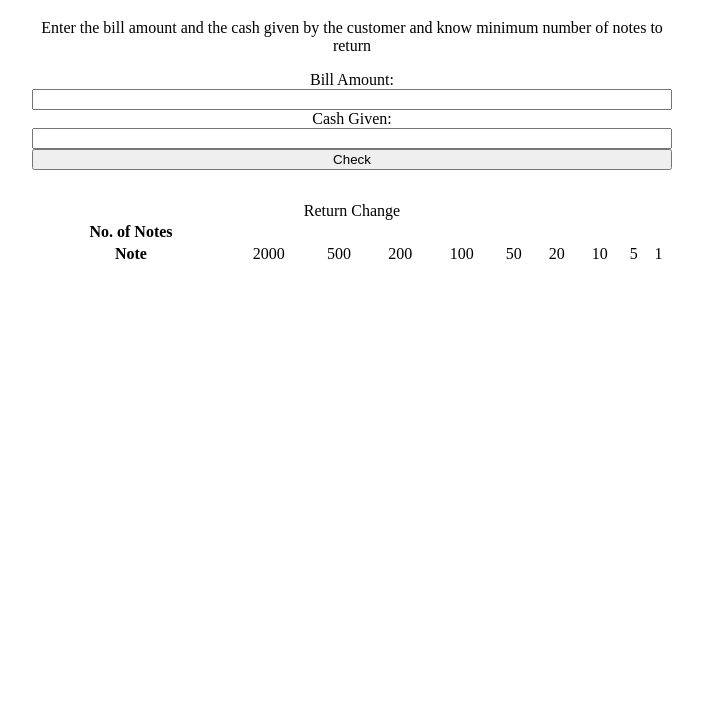
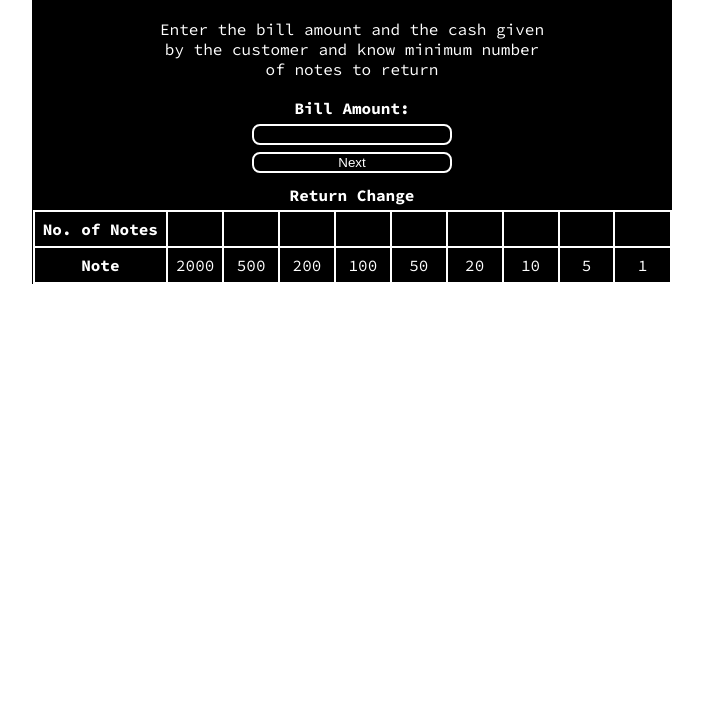
Before and after one commit to aniketozarkar/cash-register, a plain HTML site: page index.html in a window 1280 px wide. Shown: the part 85-800 px from the top of the page, without its empty margins (288-991 px from the left). Drawn offline with Linux system fonts and the light colour scheme.

Commit message:
feat: css added

```diff
--- a/app.js
+++ b/app.js
@@ -1,12 +1,22 @@
 const billAmount = document.querySelector("#bill-amount");
+const nextButton = document.querySelector("#next-button");
 const cashGiven = document.querySelector("#cash-given");
 const checkButton = document.querySelector("#check-button");
 const errorMessage = document.querySelector("#error-message");
 const noOfNotes = document.querySelectorAll(".no-of-notes");
+const hiddenItems = document.querySelectorAll(".hide");
 
 const availableNotes = [2000,500,200,100,50,20,10,5,1];
 
-checkButton.addEventListener("click", function validate() {
+nextButton.addEventListener("click", function onNextValidate() {
+    if (billAmount.value > 0) {
+        for (hiddenItem of hiddenItems) {
+            hiddenItem.style.display = "block";
+        }
+    }
+});
+
+checkButton.addEventListener("click", function onCheckValidate() {
     errorMessage.style.display = "none";
     if (billAmount.value > 0){
         if(cashGiven.value >= billAmount.value){
--- a/index.html
+++ b/index.html
@@ -14,10 +14,10 @@
 
         <label for="bill-amount">Bill Amount:</label>
         <input id="bill-amount" type="text">
-        <!-- <button id="next-button>Next</button> -->
-        <label for="cash-given">Cash Given:</label>
-        <input id="cash-given" type="text">
-        <button id="check-button">Check</button>
+        <button id="next-button">Next</button>
+        <label for="cash-given" class="hide">Cash Given:</label>
+        <input id="cash-given" type="text" class="hide">
+        <button id="check-button" class="hide">Check</button>
         <p id="error-message"></p>
 
         <table class="change-table">
--- a/main.css
+++ b/main.css
@@ -1,3 +1,4 @@
+@import url('https://fonts.googleapis.com/css2?family=Source+Code+Pro:wght@400;700&display=swap');
 
 .container {
     display: flex;
@@ -5,4 +6,76 @@
     width: 50vw;
     margin: auto;
     text-align: center;
+    background-color: black;
+    color: white;
+    font-family: 'Source Code Pro', monospace;
 }
+
+.hide {
+    display: none;
+}
+
+#error-message {
+    display: none;
+}
+
+.description {
+    width: 30vw;
+    margin: auto;
+    padding: 1vw 0vw;
+}
+
+label {
+    font-weight: bold;
+    padding: 0.5vw 0vw;
+}
+
+input {
+    width: 192px;
+    margin: auto;
+    color: white;
+    background-color: black;
+    border: solid 2px white;
+    border-radius: 0.5rem;
+    text-indent: 5px;
+}
+
+button {
+    width: 200px;
+    margin: 0.5vw auto;
+    color: white;
+    background-color: black;
+    border: solid 2px white;
+    border-radius: 0.5rem;
+}
+
+button:hover {
+    background-color: rgba(0, 0, 0.1, 0.5);
+    cursor: pointer;
+}
+
+table {
+  border-collapse: collapse;
+  margin: 0.5px;
+  table-layout: fixed;
+}
+
+caption {
+    font-weight: bold;
+    padding: 5px 0px;
+}
+
+td, th {
+  border: 2px solid white;
+  text-align: center;
+  width: 120px;
+  height: 2rem;
+}
+
+th {
+    width: 10vw;
+}
+
+td {
+    width: 4vw;
+}
```
